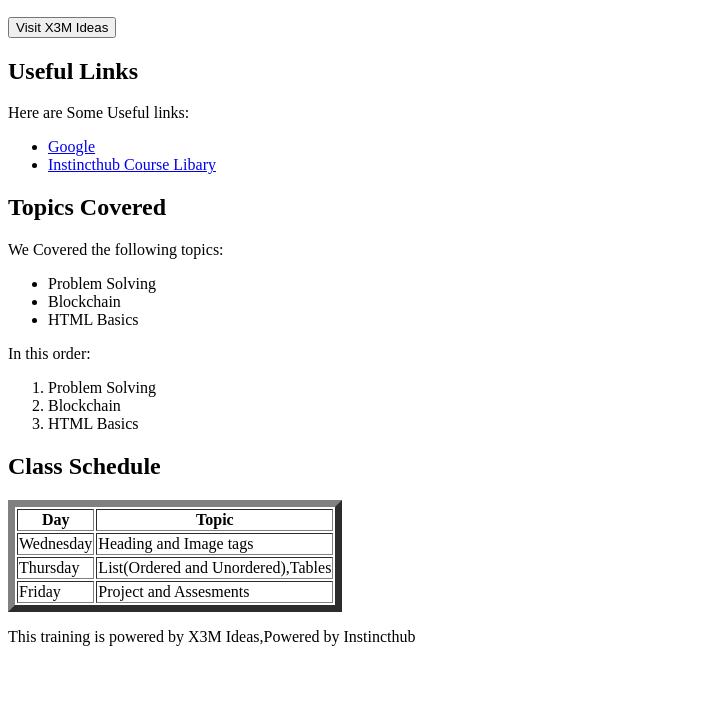
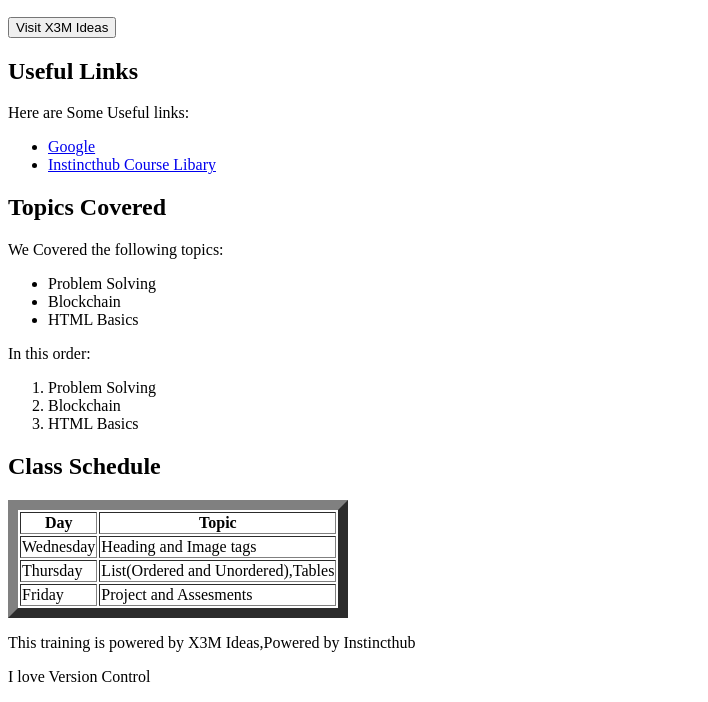
Before and after one commit to Emmanuel2487/First-project, a plain HTML site: page index.html in a window 1280 px wide. Shown: the part 195-897 px from the top of the page, without its empty margins (0-708 px from the left). Before the commit the page ends 857 px from the top, so only its background shows below. Drawn offline with Linux system fonts and the light colour scheme.

Commit message:
index.html updated

```diff
--- a/index.html
+++ b/index.html
@@ -31,7 +31,7 @@
               <li>HTML Basics</li>
          </ol>
          <h2>Class Schedule</h2>
-         <table border="7"
+         <table border="10"
          <tr>
               <th>Day</th>
              <th>Topic</th>
@@ -50,5 +50,6 @@
        </tr>
 </table>
 <p>This training is powered by X3M Ideas,Powered by Instincthub</p>
+<p>I love Version Control</p>
 </body>
 </html>
```
Also changed, not shown: 1 other file.
